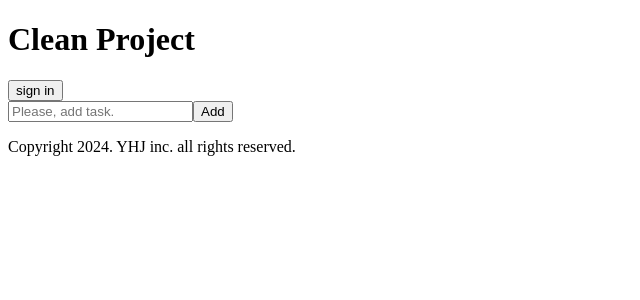
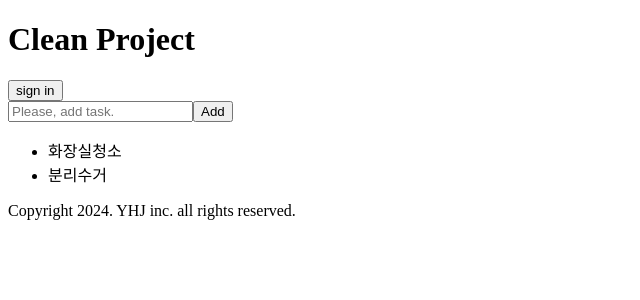
Before and after one commit to yeonhwakim/clean-project, a React (Vite) app: page / in a window 1280 px wide. Shown: the top 300 px of the page, without its empty margins (0-640 px from the left). Built offline with nearby package versions, Linux system fonts and the light colour scheme.

Commit message:
feat: Add read tasks
task 조회 기능 추가
이에따른 create task 코드 수정

```diff
--- a/src/entities/checklist/model.ts
+++ b/src/entities/checklist/model.ts
@@ -15,20 +15,16 @@ const tasks: Task[] = [
   },
 ];
 
-export const fetchItem = () => {
-  localStorage.setItem("tasks", JSON.stringify(tasks));
+export const useTask = (itemId: number) => {
+  return tasks.find((item) => item.id === itemId);
 };
 
-export const useTask = (itemId: number) => {
-  return tasks.find(item => item.id === itemId);
-}
-
 export const updateTaskCheckState = (itemId: number) => {
-  const task = tasks.find(i => i.id === itemId);
+  const task = tasks.find((i) => i.id === itemId);
 
   if (!task) {
-    throw new Error('item not found');
+    throw new Error("item not found");
   }
 
   task.isChecked = !task.isChecked;
-}
+};
--- a/src/features/create-task/model/create-task.ts
+++ b/src/features/create-task/model/create-task.ts
@@ -1,32 +1,34 @@
 import createSelectors from "../../../shared/store/selectors";
 import inputStore from "../../../shared/store/input";
-import { Task } from "../../../shared/typing/client";
+import checklistStore from "../../../shared/store/checklist";
 
 const useCreateTaskStore = createSelectors(inputStore);
+const useChecklistStore = createSelectors(checklistStore);
 
 const onSubmitHandler = ({
   e,
   state,
+  add,
+  read,
   reset,
 }: {
   e: React.FormEvent<HTMLFormElement>;
   state: string;
+  add: (name: string) => void;
+  read: () => void;
   reset: () => void;
 }) => {
   e.preventDefault();
 
   if (!state) return;
 
-  createTask({ name: state });
+  add(state);
+  read();
   reset();
 };
 
-const createTask = (task: Task) => {
-  const tasks = JSON.parse(localStorage.getItem("tasks") || "[]");
-  localStorage.setItem(
-    "tasks",
-    JSON.stringify([...tasks, { ...task, userId: 1, id: tasks.length + 1 }])
-  );
+export const events = {
+  onSubmitHandler,
+  useCreateTaskStore,
+  useChecklistStore,
 };
-
-export const events = { onSubmitHandler, useCreateTaskStore };
--- a/src/features/create-task/ui.tsx
+++ b/src/features/create-task/ui.tsx
@@ -1,10 +1,6 @@
-import { useEffect } from "react";
-
 import Button from "../../shared/ui/button";
 import Form from "../../shared/ui/form";
 import Input from "../../shared/ui/input";
-
-import { fetchItem } from "../../entities/checklist/model";
 
 import { events } from "./model/create-task";
 
@@ -13,16 +9,20 @@ export default function CreateTask() {
     useCreateTaskStore: {
       use: { value, reset, change },
     },
+    useChecklistStore: {
+      use: { add, read },
+    },
     onSubmitHandler,
   } = events;
 
-  // 나중에 삭제
-  useEffect(() => {
-    fetchItem();
-  }, []);
-
   return (
-    <Form state={value()} reset={reset()} onSubmitHandler={onSubmitHandler}>
+    <Form
+      state={value()}
+      add={add()}
+      read={read()}
+      reset={reset()}
+      onSubmitHandler={onSubmitHandler}
+    >
       <Input
         placeholder="Please, add task."
         value={value()}
--- /dev/null
+++ b/src/features/read-task/index.ts
@@ -0,0 +1,2 @@
+export * from "./ui";
+export * as readTaskModel from "./model";
--- /dev/null
+++ b/src/features/read-task/model/index.ts
@@ -0,0 +1 @@
+export * from "./read-task";
--- /dev/null
+++ b/src/features/read-task/model/read-task.ts
@@ -0,0 +1,6 @@
+import createSelectors from "../../../shared/store/selectors";
+import checklistStore from "../../../shared/store/checklist";
+
+const useChecklistStore = createSelectors(checklistStore);
+
+export const events = { useChecklistStore };
--- /dev/null
+++ b/src/features/read-task/ui.tsx
@@ -0,0 +1,21 @@
+import List from "../../shared/ui/list";
+import Row from "../../shared/ui/row";
+
+import { events } from "./model/read-task";
+
+export default function ReadTask() {
+  const {
+    useChecklistStore: {
+      use: { tasks },
+    },
+  } = events;
+  return (
+    tasks().length > 0 && (
+      <List>
+        {tasks().map(({ id, name }) => (
+          <Row key={id}>{name}</Row>
+        ))}
+      </List>
+    )
+  );
+}
--- a/src/pages/home/ui.tsx
+++ b/src/pages/home/ui.tsx
@@ -1,10 +1,12 @@
+import Layout from "../../widgets/layout/ui";
 import CreateTask from "../../features/create-task/ui";
-import Layout from "../../widgets/layout/ui";
+import ReadTask from "../../features/read-task/ui";
 
 export default function Home() {
   return (
     <Layout>
       <CreateTask />
+      <ReadTask />
     </Layout>
   );
 }
--- /dev/null
+++ b/src/shared/store/checklist.ts
@@ -0,0 +1,37 @@
+import { create } from "zustand";
+import { Task } from "../typing/server";
+
+const tasks: Task[] = [
+  {
+    id: 1,
+    checklistId: 1,
+    name: "화장실청소",
+    isChecked: false,
+  },
+  {
+    id: 2,
+    checklistId: 1,
+    name: "분리수거",
+    isChecked: false,
+  },
+];
+
+interface checklistState {
+  tasks: Task[];
+  read: () => void;
+  add: (name: string) => void;
+}
+
+const checklistStore = create<checklistState>()((set) => ({
+  tasks: [...tasks],
+  read: () => set((state) => ({ tasks: [...state.tasks] })),
+  add: (name) =>
+    set((state) => ({
+      tasks: [
+        ...state.tasks,
+        { id: state.tasks.length + 1, name, checklistId: 1, isChecked: false },
+      ],
+    })),
+}));
+
+export default checklistStore;
--- a/src/shared/ui/form.tsx
+++ b/src/shared/ui/form.tsx
@@ -1,24 +1,32 @@
 export default function Form({
   children,
   state,
+  add,
+  read,
   reset,
   onSubmitHandler,
 }: {
   children: React.ReactNode;
   state: string;
+  add: (name: string) => void;
+  read: () => void;
   reset: () => void;
   onSubmitHandler: ({
     e,
     state,
+    add,
+    read,
     reset,
   }: {
     e: React.FormEvent<HTMLFormElement>;
     state: string;
+    add: (name: string) => void;
+    read: () => void;
     reset: () => void;
   }) => void;
 }) {
   return (
-    <form onSubmit={(e) => onSubmitHandler({ e, state, reset })}>
+    <form onSubmit={(e) => onSubmitHandler({ e, state, add, read, reset })}>
       {children}
     </form>
   );
--- /dev/null
+++ b/src/shared/ui/list.tsx
@@ -0,0 +1,3 @@
+export default function List({ children }: { children: React.ReactNode }) {
+  return <ul>{children}</ul>;
+}
--- /dev/null
+++ b/src/shared/ui/row.tsx
@@ -0,0 +1,3 @@
+export default function Row({ children }: { children: React.ReactNode }) {
+  return <li>{children}</li>;
+}
```
